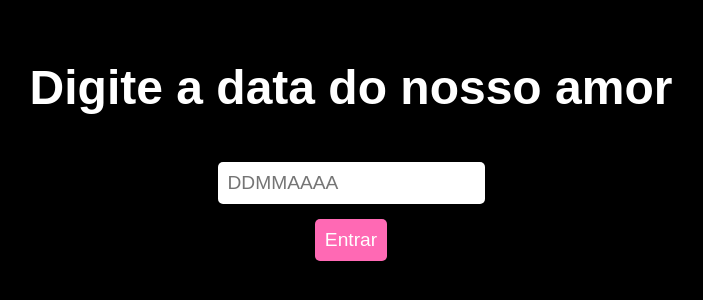
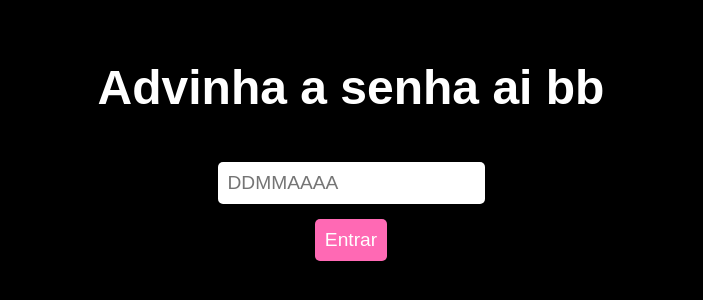
Before and after one commit to Lightofc/nosso-dia, a plain HTML site: page index.html in a window 1280 px wide. Shown: the part 252-552 px from the top of the page, without its empty margins (289-992 px from the left). Drawn offline with Linux system fonts and the light colour scheme.

Commit message:
Atualizar o index.html

```diff
--- a/index.html
+++ b/index.html
@@ -133,7 +133,7 @@
 
   <!-- Tela de senha -->
   <div id="login">
-    <h1>Digite a data do nosso amor</h1>
+    <h1>Advinha a senha ai bb</h1>
     <input type="password" id="senha" placeholder="DDMMAAAA" maxlength="8">
     <button onclick="verificarSenha()">Entrar</button>
   </div>
```
